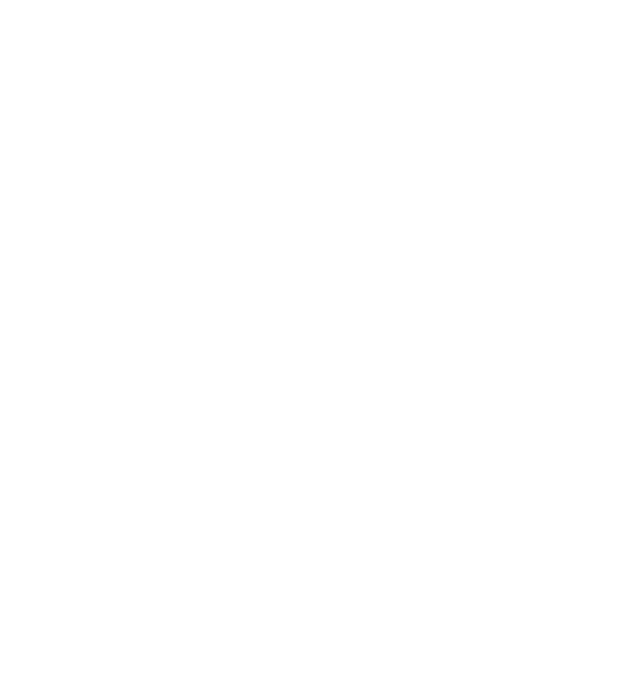
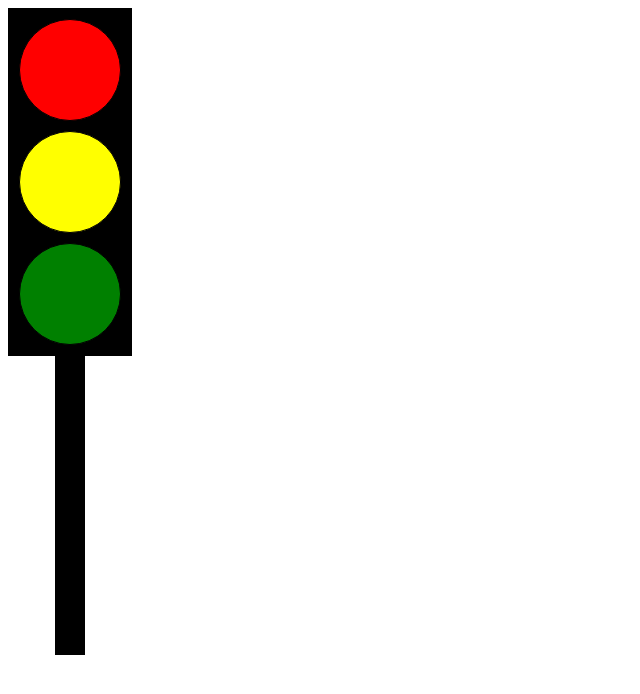
Before and after one commit to munabhandari/trafic-light-system-using-js, a plain HTML site: page index.html in a window 1280 px wide. Shown: the whole page, without its empty margins (0-640 px from the left). Drawn offline with Linux system fonts and the light colour scheme.

Commit message:
traffic light UI completed

```diff
--- a/index.html
+++ b/index.html
@@ -1,13 +1,23 @@
 <!DOCTYPE html>
 <html lang="en">
+
 <head>
     <meta charset="UTF-8">
     <meta http-equiv="X-UA-Compatible" content="IE=edge">
     <meta name="viewport" content="width=device-width, initial-scale=1.0">
     <title>Document</title>
+    <link rel="stylesheet" href="style.css">
+    <link rel="stylesheet" href="script.js">
 </head>
+
 <body>
 
+    <div id="traffic-light">
+        <div class="light red off"></div>
+        <div class="light yellow off"></div>
+        <div class="light green off"></div>
+    </div>
+    <div class="stand"></div>
+</body>
 
-</body>
 </html>
--- a/style.css
+++ b/style.css
@@ -0,0 +1,30 @@
+#traffic-light {
+    border: 1px solid black;
+    background: black;
+    display: inline-block;
+
+}
+
+.light {
+    height: 100px;
+    width: 100px;
+    border: 1px solid black;
+    border-radius: 100%;
+    margin: 10px;
+}
+.red{
+    background-color: red;
+}
+.yellow{
+    background-color: yellow;
+}
+.green{
+    background-color: green;
+}
+.stand{
+    height:300px;
+    width: 30px;
+    background: black;
+    margin-top: -5px;
+    margin-left: 47px;
+}
```
